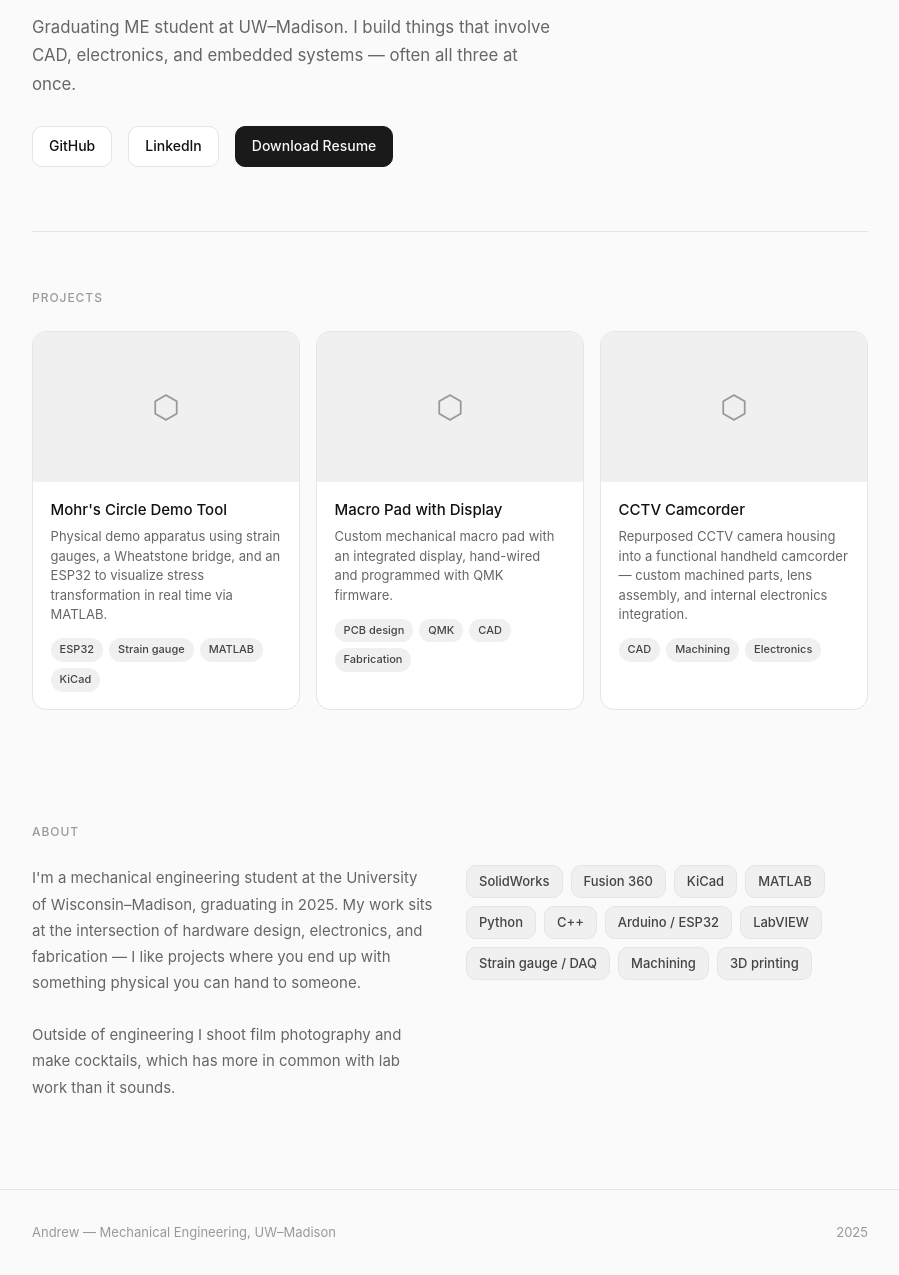
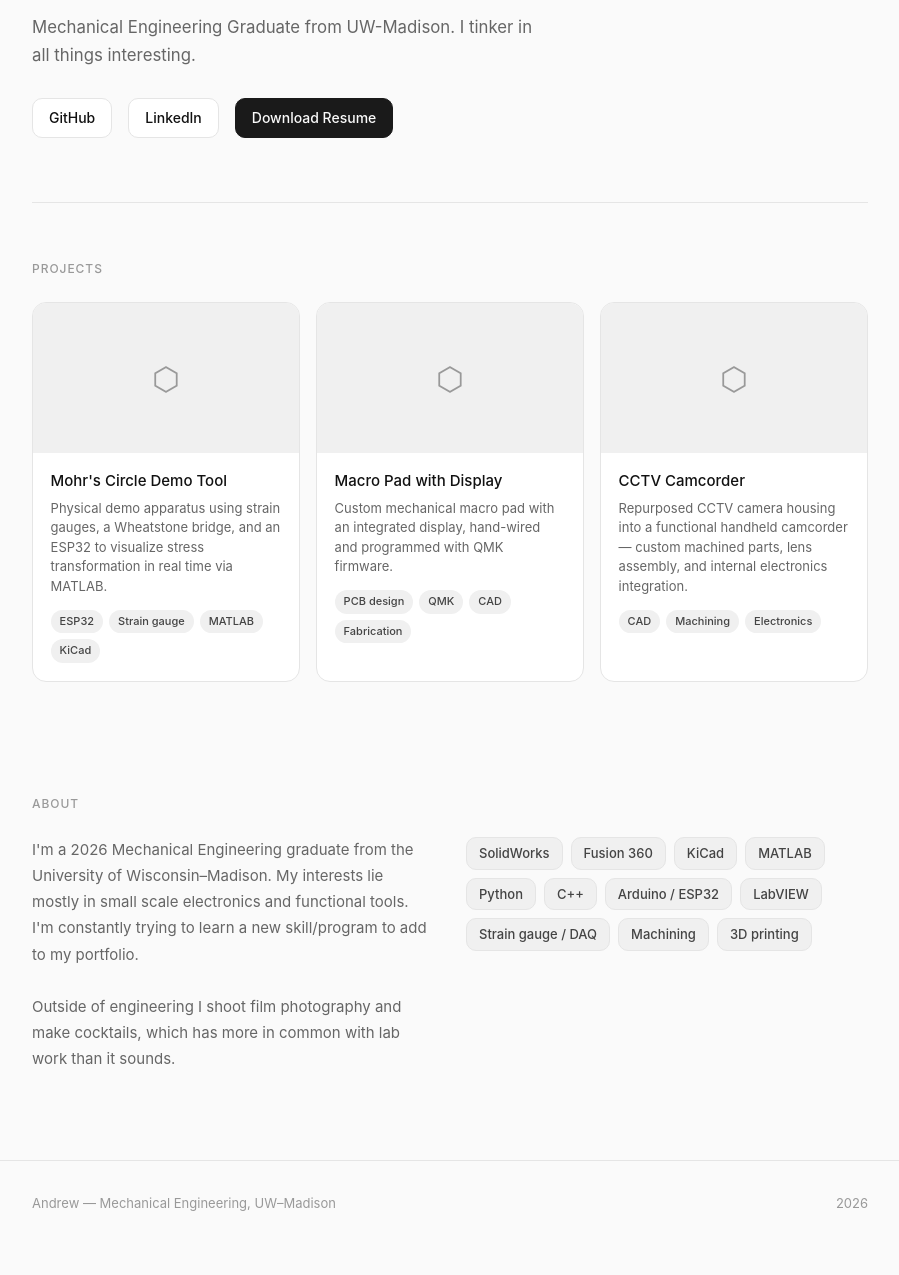
Before and after one commit to Asbatty/project-portfolio, a plain HTML site: page index.html in a window 1280 px wide. Shown: the part 222-1497 px from the top of the page, without its empty margins (190-1089 px from the left). After the commit the page ends 1468 px from the top, so only its background shows below. Drawn offline with Linux system fonts and the light colour scheme.

Commit message:
"index update"

```diff
--- a/index.html
+++ b/index.html
@@ -24,8 +24,7 @@
       <section class="hero">
         <h1>Mechanical engineer<br>with a hardware focus</h1>
         <p>
-          Graduating ME student at UW–Madison. I build things that involve CAD, electronics,
-          and embedded systems — often all three at once.
+          Mechanical Engineering Graduate from UW-Madison. I tinker in all things interesting.
         </p>
         <div class="hero-links">
           <a href="https://github.com/yourusername" class="btn" target="_blank" rel="noopener">
@@ -111,10 +110,9 @@
         <div class="about-grid">
           <div>
             <p class="about-text">
-              I'm a mechanical engineering student at the University of Wisconsin–Madison,
-              graduating in 2025. My work sits at the intersection of hardware design,
-              electronics, and fabrication — I like projects where you end up with something
-              physical you can hand to someone.
+              I'm a 2026 Mechanical Engineering graduate from the University of Wisconsin–Madison.
+              My interests lie mostly in small scale electronics and functional tools. I'm constantly
+              trying to learn a new skill/program to add to my portfolio.
             </p>
             <br />
             <p class="about-text">
@@ -147,7 +145,7 @@
     <div class="container">
       <div class="footer-inner">
         <span>Andrew — Mechanical Engineering, UW–Madison</span>
-        <span>2025</span>
+        <span>2026</span>
       </div>
     </div>
   </footer>
```
